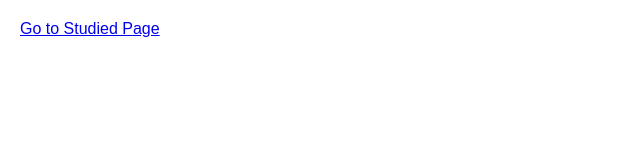
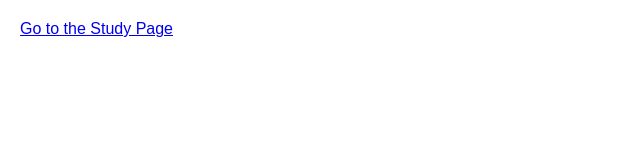
Before and after one commit to ificiana/study-re-zero, a plain HTML site: page studied.html in a window 1280 px wide. Shown: the full height of the page, 0-640 px from the left. Drawn offline with Linux system fonts and the light colour scheme.

Commit message:
Update studied.html: typo

```diff
--- a/studied.html
+++ b/studied.html
@@ -32,7 +32,7 @@
 </head>
 
 <body>
-    <a href="index.html">Go to Studied Page</a>
+    <a href="index.html">Go to the Study Page</a>
     <div id="content"></div>
 
     <script>
```
